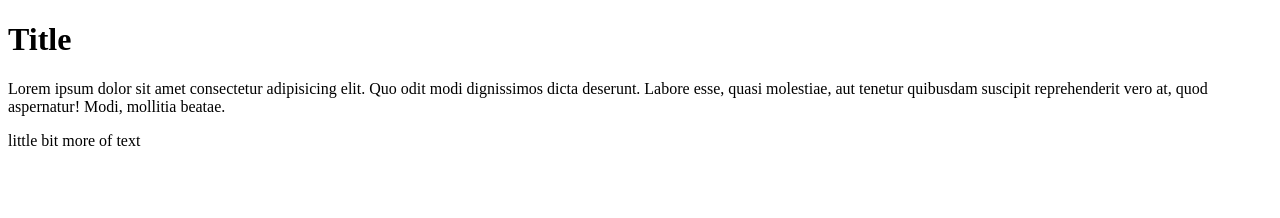
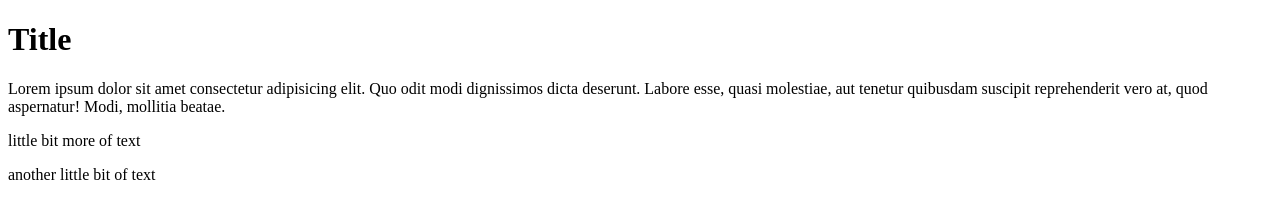
Before and after one commit to garold664/Test, a plain HTML site: page index.html in a window 1280 px wide. Drawn offline with Linux system fonts and the light colour scheme.

Commit message:
adds little bit of text

```diff
--- a/index.html
+++ b/index.html
@@ -14,5 +14,6 @@
       beatae.
     </p>
     <p>little bit more of text</p>
+    <p>another little bit of text</p>
   </body>
 </html>
```
